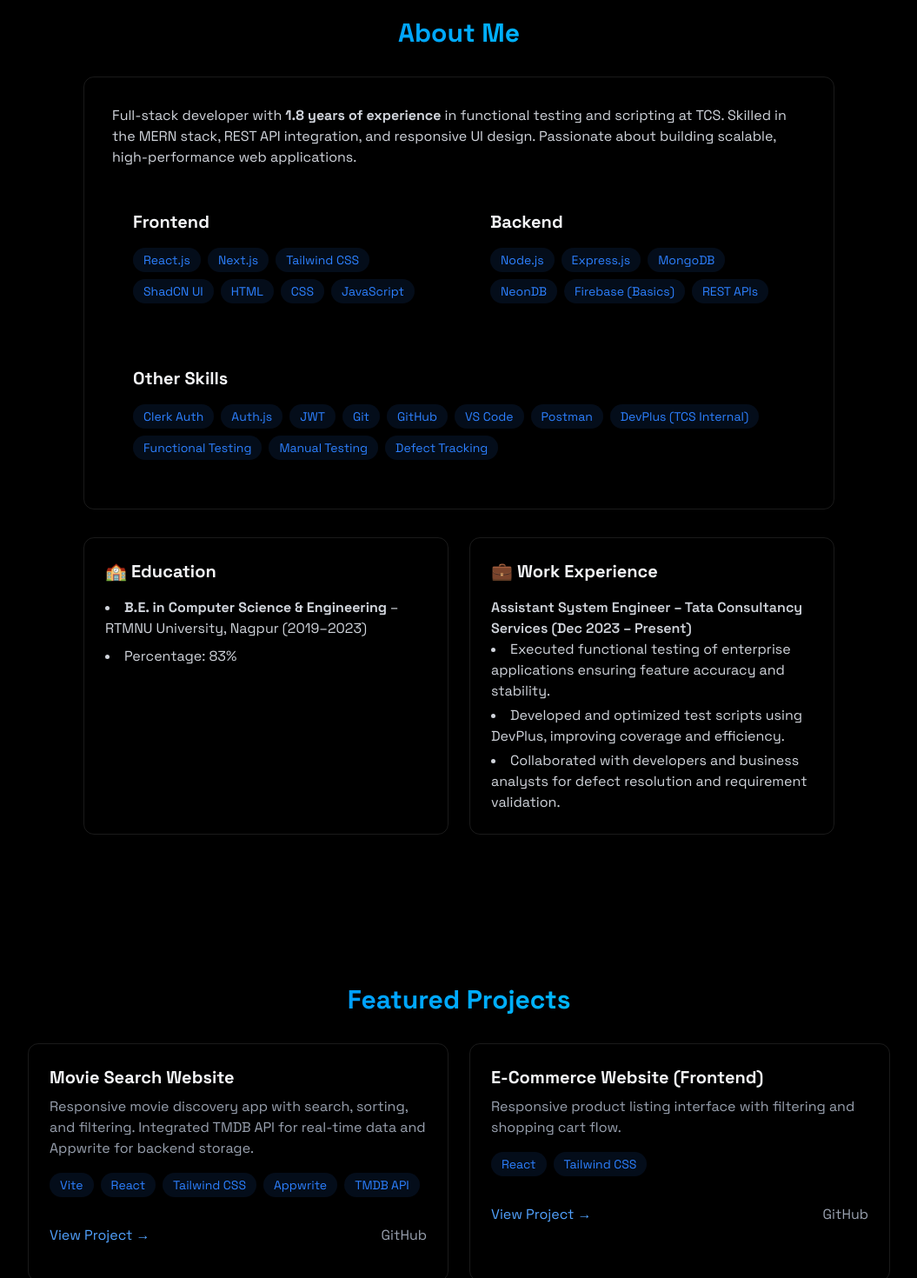
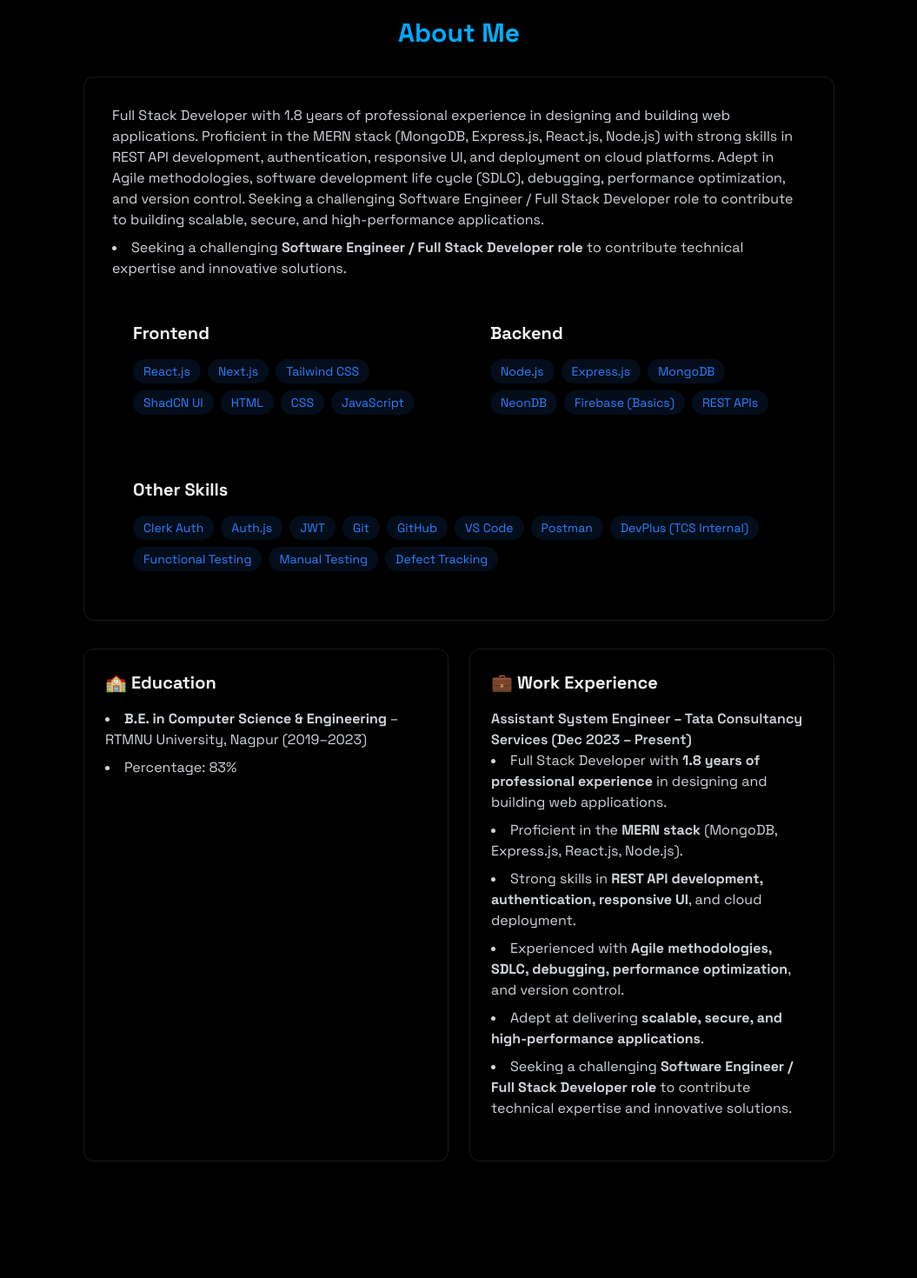
Before and after one commit to amishsheikh/aamish-portfolio, a React (Vite) app: page / in a window 1280 px wide. Shown: the part 860-2330 px from the top of the page at 87% size, without its empty margins (112-1167 px from the left). Built offline with nearby package versions, Linux system fonts and the light colour scheme.

Commit message:
Did some changes in about page

```diff
--- a/src/components/sections/About.jsx
+++ b/src/components/sections/About.jsx
@@ -46,12 +46,24 @@ export const About = () => {
           </h2>
 
           <div className="rounded-xl p-8 border-white/10 border hover:-translate-y-1 transition-all">
-            <p className="text-gray-300 mb-6">
-              Full-stack developer with <strong>1.8 years of experience</strong>{" "}
-              in functional testing and scripting at TCS. Skilled in the MERN
-              stack, REST API integration, and responsive UI design. Passionate
-              about building scalable, high-performance web applications.
-            </p>
+            <ul className="list-disc list-inside text-gray-300 mb-6 space-y-2">
+              <p>
+                Full Stack Developer with 1.8 years of professional experience
+                in designing and building web applications. Proficient in the
+                MERN stack (MongoDB, Express.js, React.js, Node.js) with strong
+                skills in REST API development, authentication, responsive UI,
+                and deployment on cloud platforms. Adept in Agile methodologies,
+                software development life cycle (SDLC), debugging, performance
+                optimization, and version control. Seeking a challenging
+                Software Engineer / Full Stack Developer role to contribute to
+                building scalable, secure, and high-performance applications.
+              </p>
+              <li>
+                Seeking a challenging{" "}
+                <strong>Software Engineer / Full Stack Developer role</strong>{" "}
+                to contribute technical expertise and innovative solutions.
+              </li>
+            </ul>
 
             <div className="grid grid-cols-1 md:grid-cols-2 gap-6">
               {/* Frontend */}
@@ -124,18 +136,45 @@ export const About = () => {
                     Assistant System Engineer – Tata Consultancy Services (Dec
                     2023 – Present)
                   </h4>
-                  <ul className="list-disc list-inside space-y-1">
+                  <ul className="list-disc list-inside text-gray-300 mb-6 space-y-2">
                     <li>
-                      Executed functional testing of enterprise applications
-                      ensuring feature accuracy and stability.
+                      Full Stack Developer with{" "}
+                      <strong>1.8 years of professional experience</strong> in
+                      designing and building web applications.
                     </li>
                     <li>
-                      Developed and optimized test scripts using DevPlus,
-                      improving coverage and efficiency.
+                      Proficient in the <strong>MERN stack</strong> (MongoDB,
+                      Express.js, React.js, Node.js).
                     </li>
                     <li>
-                      Collaborated with developers and business analysts for
-                      defect resolution and requirement validation.
+                      Strong skills in{" "}
+                      <strong>
+                        REST API development, authentication, responsive UI
+                      </strong>
+                      , and cloud deployment.
+                    </li>
+                    <li>
+                      Experienced with{" "}
+                      <strong>
+                        Agile methodologies, SDLC, debugging, performance
+                        optimization
+                      </strong>
+                      , and version control.
+                    </li>
+                    <li>
+                      Adept at delivering{" "}
+                      <strong>
+                        scalable, secure, and high-performance applications
+                      </strong>
+                      .
+                    </li>
+                    <li>
+                      Seeking a challenging{" "}
+                      <strong>
+                        Software Engineer / Full Stack Developer role
+                      </strong>{" "}
+                      to contribute technical expertise and innovative
+                      solutions.
                     </li>
                   </ul>
                 </div>
```
